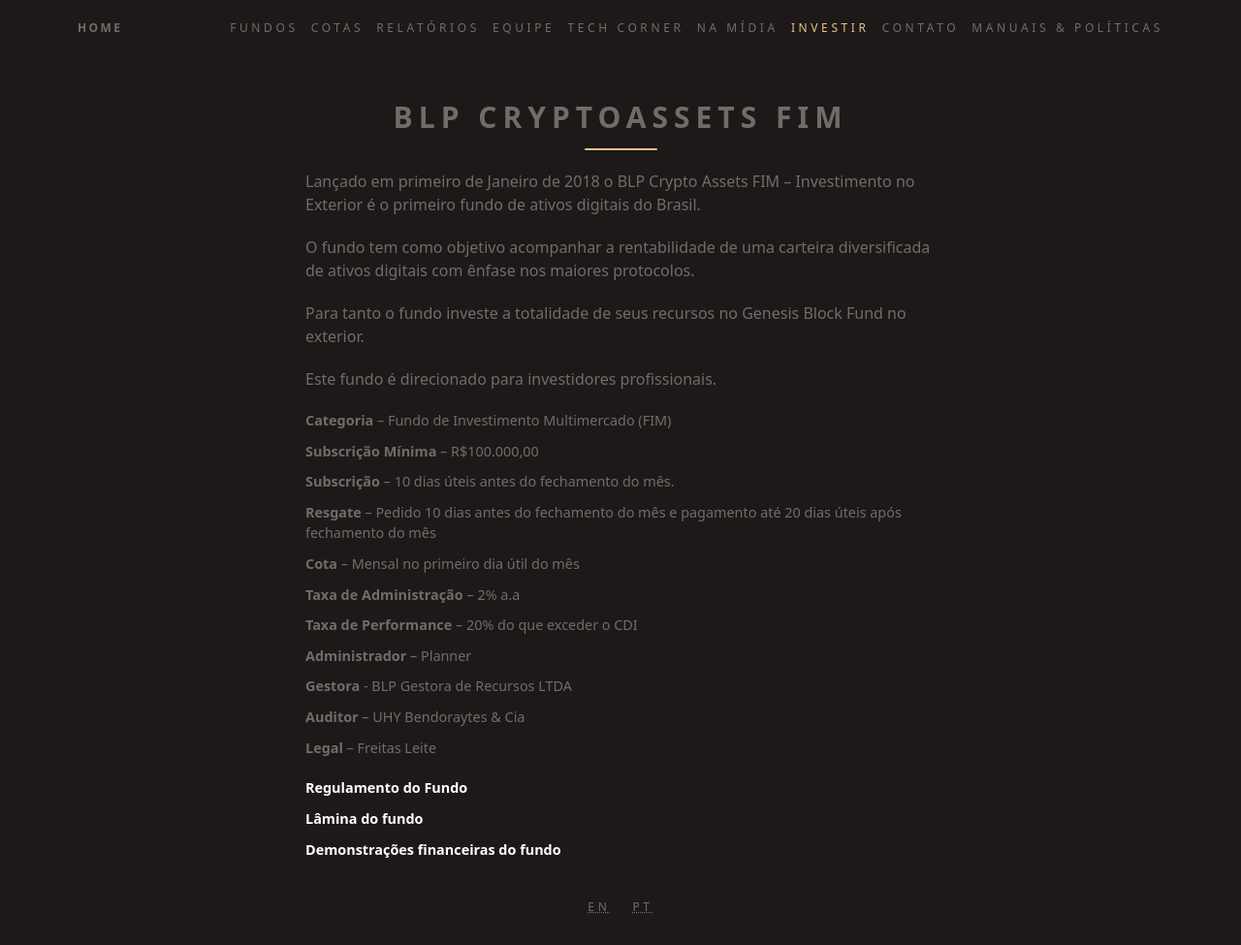
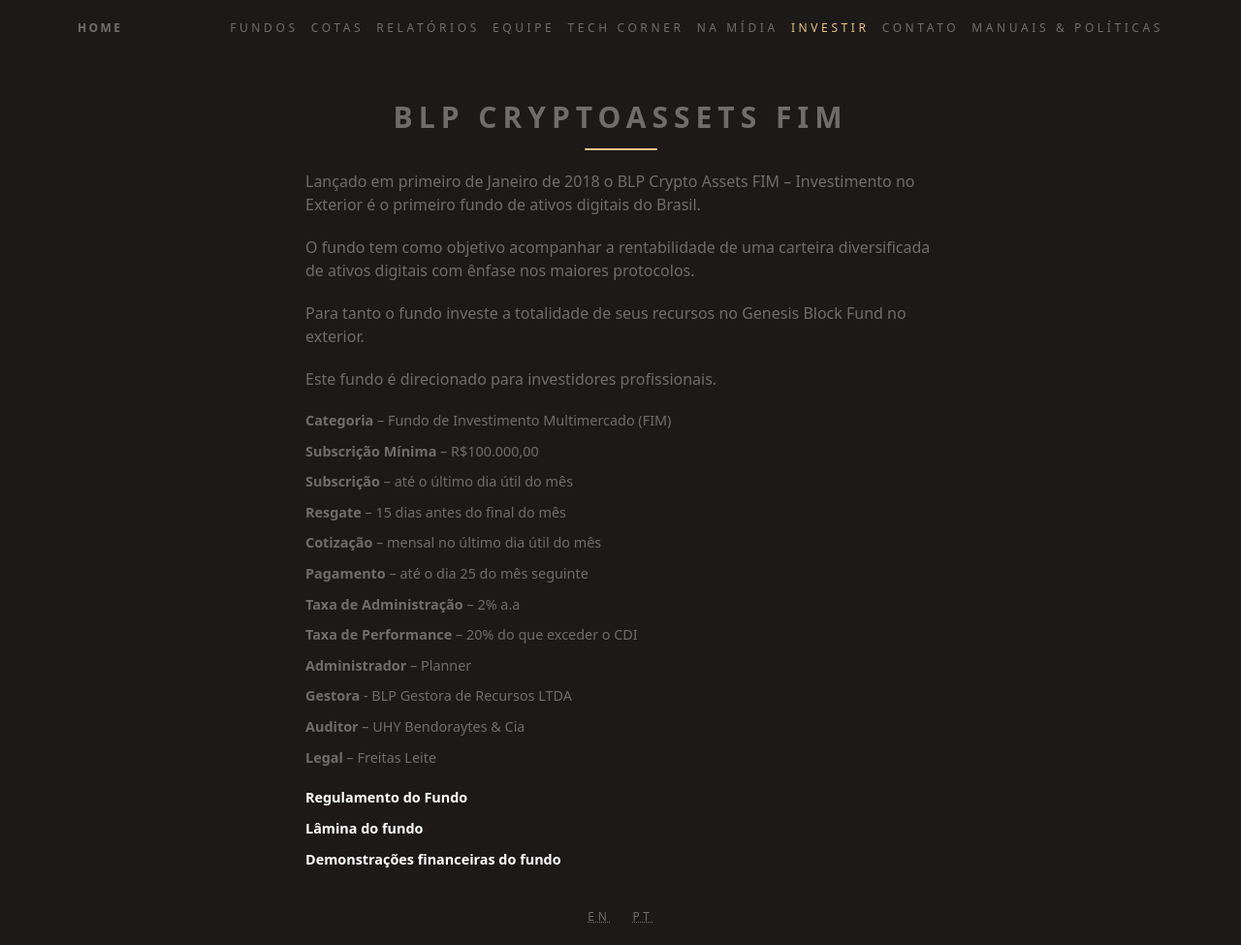
Before and after one commit to ateliedetemas/blpcrypto, a Jekyll site: the page built from _pages/fundos/assets-fim.md, in a window 1280 px wide. Shown: the whole page at 97% size. Built offline with Jekyll 4.4.1, drawn with Linux system fonts in a browser that asks for light colours.

Commit message:
Update assets-fim.md

```diff
--- a/_pages/fundos/assets-fim.md
+++ b/_pages/fundos/assets-fim.md
@@ -15,9 +15,10 @@ Este fundo é direcionado para investidores profissionais.
 
 - **Categoria** – Fundo de Investimento Multimercado (FIM)
 - **Subscrição Mínima** – R$100.000,00
-- **Subscrição** – 10 dias úteis antes do fechamento do mês.
-- **Resgate** – Pedido 10 dias antes do fechamento do mês e pagamento até 20 dias úteis após fechamento do mês
-- **Cota** – Mensal no primeiro dia útil do mês
+- **Subscrição** – até o último dia útil do mês
+- **Resgate** – 15 dias antes do final do mês
+- **Cotização** –  mensal no último dia útil do mês
+- **Pagamento** –   até o dia 25 do mês seguinte
 - **Taxa de Administração** – 2% a.a
 - **Taxa de Performance** – 20% do que exceder o CDI
 - **Administrador** – Planner
```
